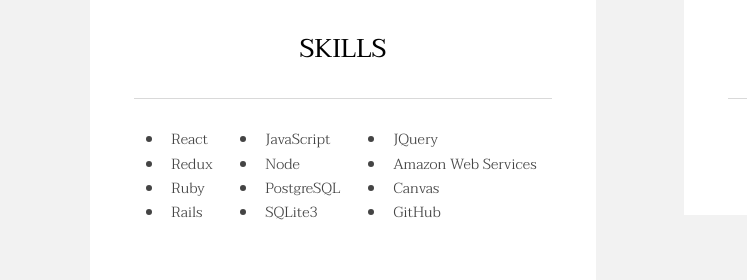
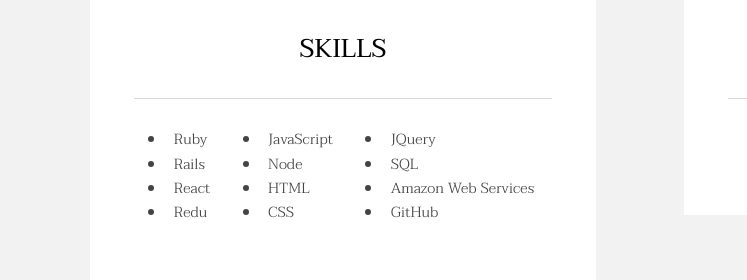
Before and after one commit to hchu315/Portfolio, a plain HTML site: page index.html in a window 1280 px wide. Shown: the part 2880-3160 px from the top of the page, 0-747 px from the left. Drawn offline with nearby package versions, Linux system fonts and the light colour scheme.

Commit message:
reorder skills list

```diff
--- a/index.html
+++ b/index.html
@@ -125,21 +125,21 @@
 									<hr />
 									<div class='skills-container'>
 										<ul class='skills-one'>
-											<li>React</li>
-											<li>Redux</li>
 											<li>Ruby</li>
 											<li>Rails</li>
+											<li>React</li>
+											<li>Redu</li>
 										</ul>
 										<ul class='skills-two'>
 											<li>JavaScript</li>
 											<li>Node</li>
-											<li>PostgreSQL</li>
-											<li>SQLite3</li>
+											<li>HTML</li>
+											<li>CSS</li>
 										</ul>
 										<ul class='skills-three'>
 											<li>JQuery</li>
+											<li>SQL</li>
 											<li>Amazon Web Services</li>
-											<li>Canvas</li>
 											<li>GitHub</li>
 										</ul>
 									</div>
```
